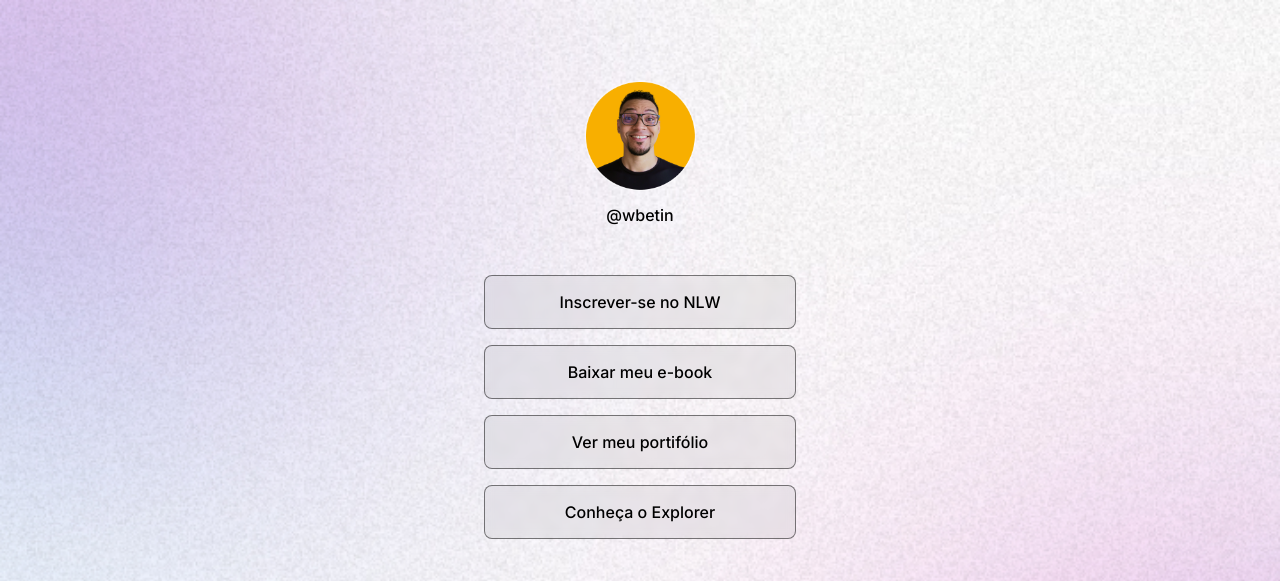
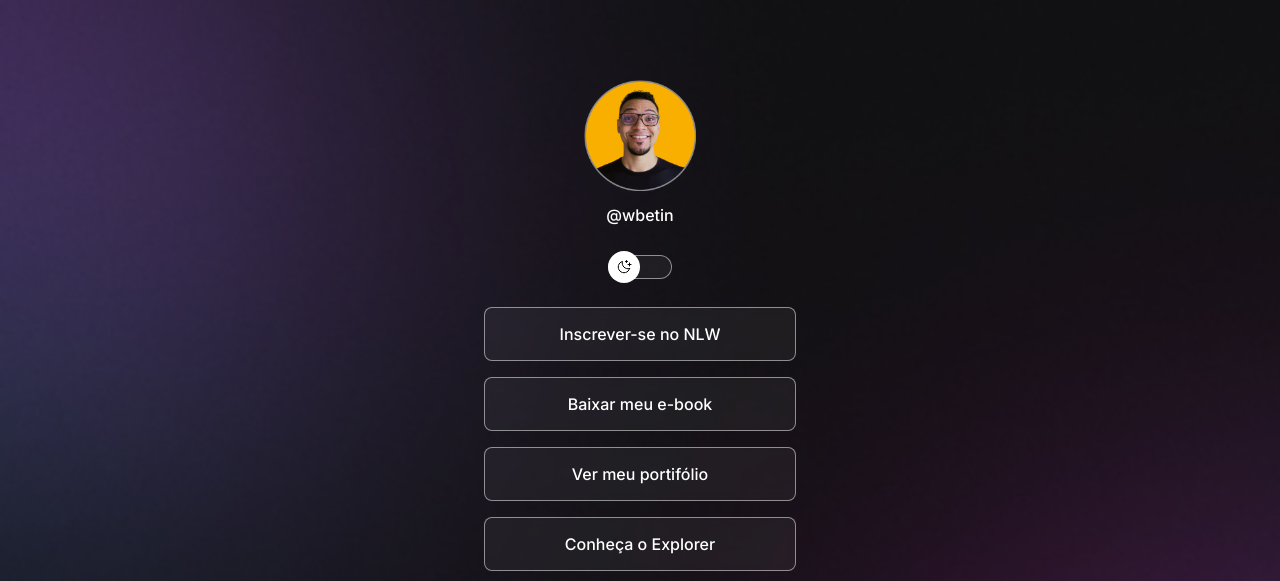
Before and after one commit to wbetin/projeto-links-portifolio, a plain HTML site: page index.html in a window 1280 px wide. Shown: the top 581 px of the page. Drawn offline with nearby package versions, Linux system fonts and the light colour scheme.

Commit message:
feat: create toggle button

```diff
--- a/index.html
+++ b/index.html
@@ -1,5 +1,5 @@
 <!DOCTYPE html>
-<html lang="pt" class="light">
+<html lang="pt" class="">
   <head>
     <link rel="preconnect" href="https://fonts.googleapis.com" />
     <link rel="preconnect" href="https://fonts.gstatic.com" crossorigin />
@@ -17,6 +17,11 @@
       <div id="profile">
         <img src="./assets/avatar.png" alt="Foto de Willian Betin Faria" />
         <p>@wbetin</p>
+      </div>
+
+      <div id="switch">
+        <button></button>
+        <span></span>
       </div>
       <ul>
         <li>
--- a/style.css
+++ b/style.css
@@ -11,6 +11,7 @@
   --surface-color: rgba(255, 255, 255, 0.05);
   --surface-color-hover: rgba(0, 0, 0, 0.02);
   --highlight-color: rgba(255, 255, 255, 0.2);
+  --switch-bg-url: url(./assets/moon-stars.svg);
 }
 
 .light {
@@ -20,6 +21,7 @@
   --surface-color: rgba(0, 0, 0, 0.05);
   --surface-color-hover: rgba(0, 0, 0, 0.02);
   --highlight-color: rgba(0, 0, 0, 0.1);
+  --switch-bg-url: url(./assets/sun.svg);
 }
 
 body {
@@ -50,6 +52,42 @@ body * {
   font-weight: 500;
   line-height: 24px;
   margin-top: 8px;
+}
+
+#switch {
+  position: relative;
+  width: 64px;
+  margin: 4px auto;
+}
+
+#switch button {
+  width: 32px;
+  height: 32px;
+  background: white var(--switch-bg-url) no-repeat center;
+  border: 0;
+  border-radius: 50%;
+  z-index: 1;
+  left: 0;
+  /*Alinhamento quando position é absolute*/
+  position: absolute;
+  transform: translateY(-50%);
+  top: 50%;
+}
+
+.light #switch button {
+  right: 0;
+  left: initial;
+}
+
+#switch span {
+  width: 64px;
+  height: 24px;
+  display: block;
+  background: var(--surface-color);
+  border: 1px solid var(--stroke-color);
+  backdrop-filter: blur(4px);
+  -webkit-backdrop-filter: blur(4px);
+  border-radius: 9999px;
 }
 
 ul {
```
